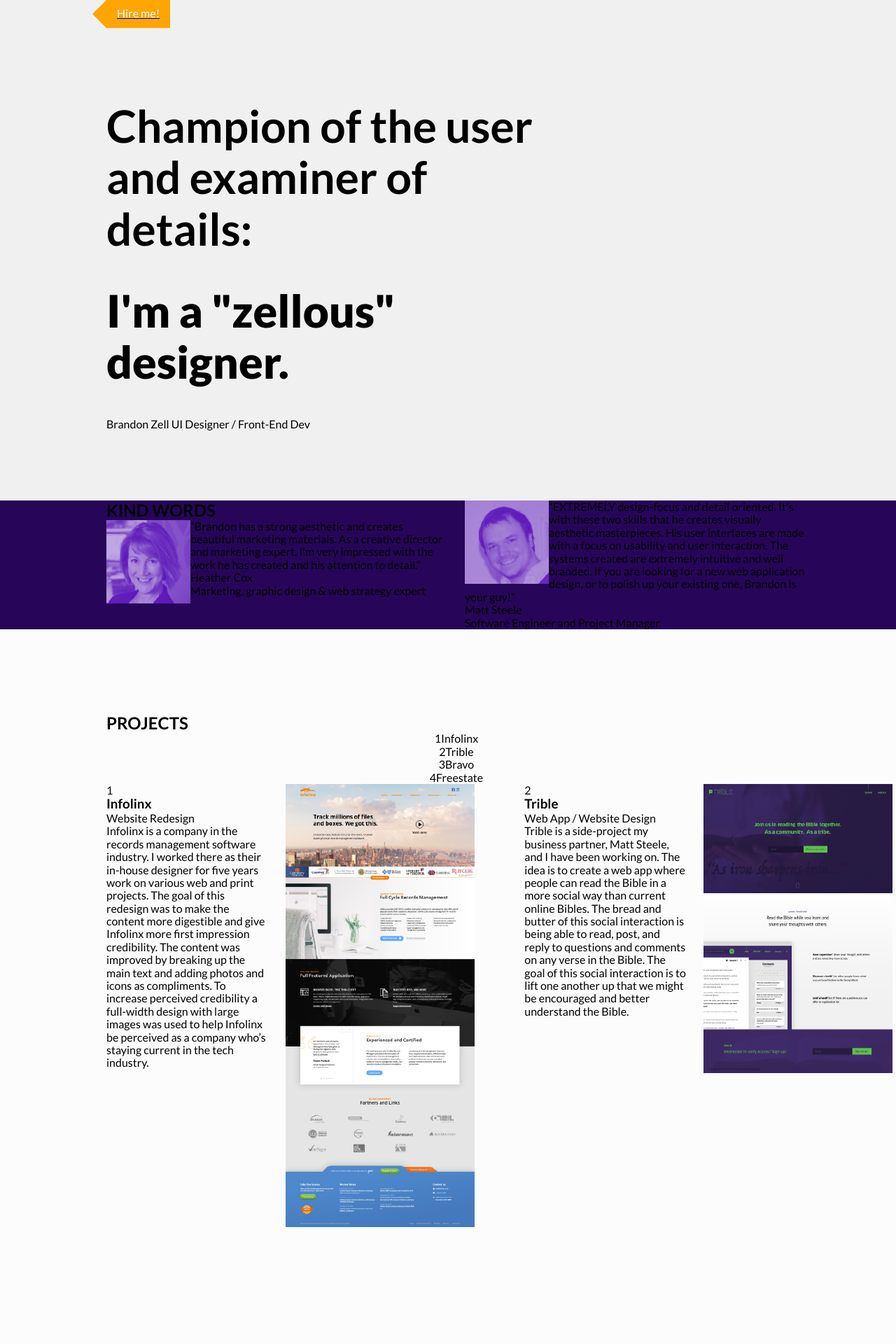
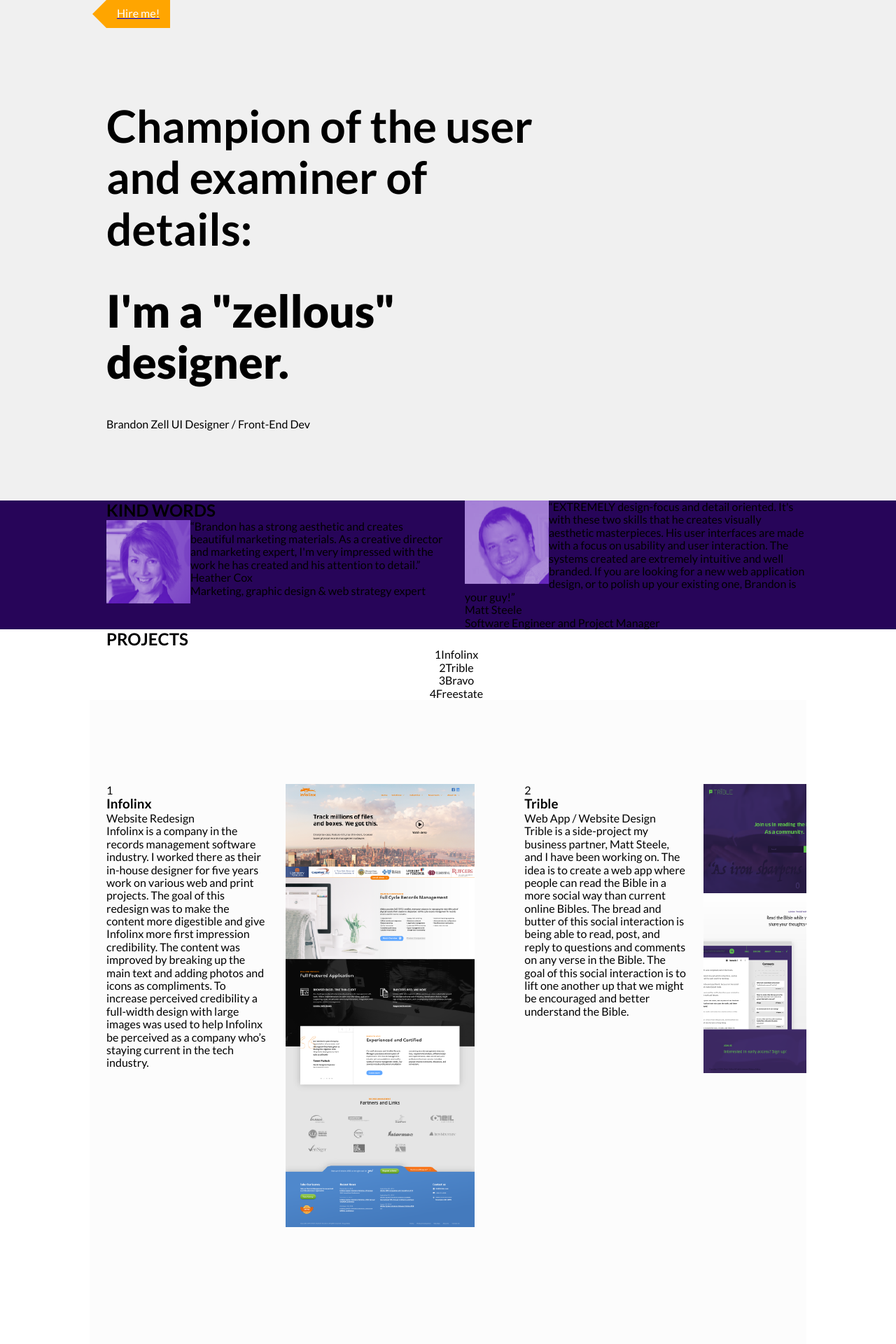
Before and after one commit to bzle/brandonz-me, a Jekyll site: the page built from index.html, in a window 1280 px wide. Shown: the top 1920 px of the page at 70% size. Built offline with Jekyll 4.4.1, drawn with Linux system fonts in a browser that asks for light colours; nearby versions of some CDN libraries.

Commit message:
Updated '/css/style.scss' via CloudCannon

```diff
--- a/css/style.scss
+++ b/css/style.scss
@@ -858,11 +858,11 @@
 	height: 0;
 }
 .projects-section {
-	background-color: #fcfcfc;
+}
+.projects-container {
+    background-color: #fcfcfc;
 	overflow-x: scroll;
 	padding: 120px 0;
-}
-.projects-container {
 }
 .projects {
     float: left;
```
